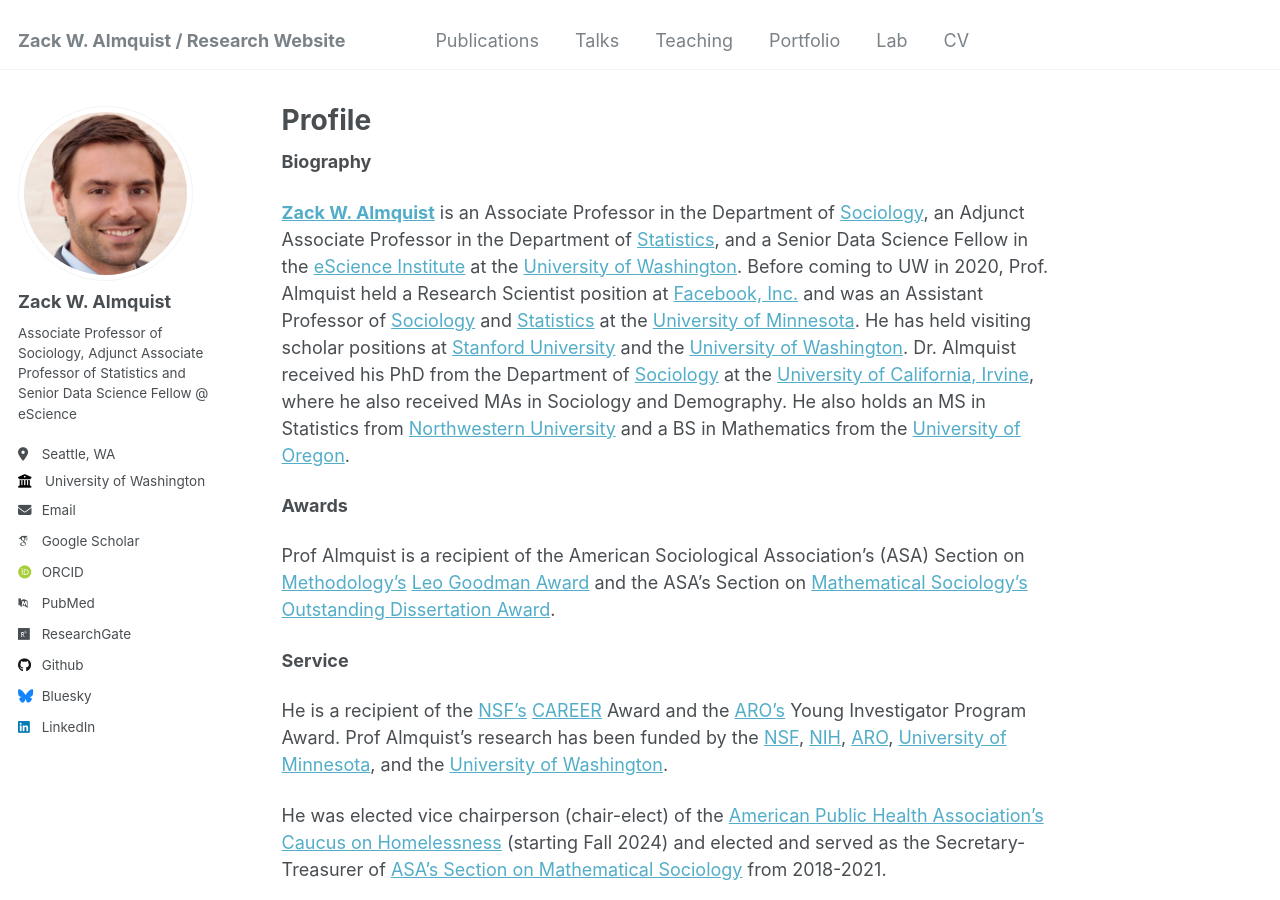
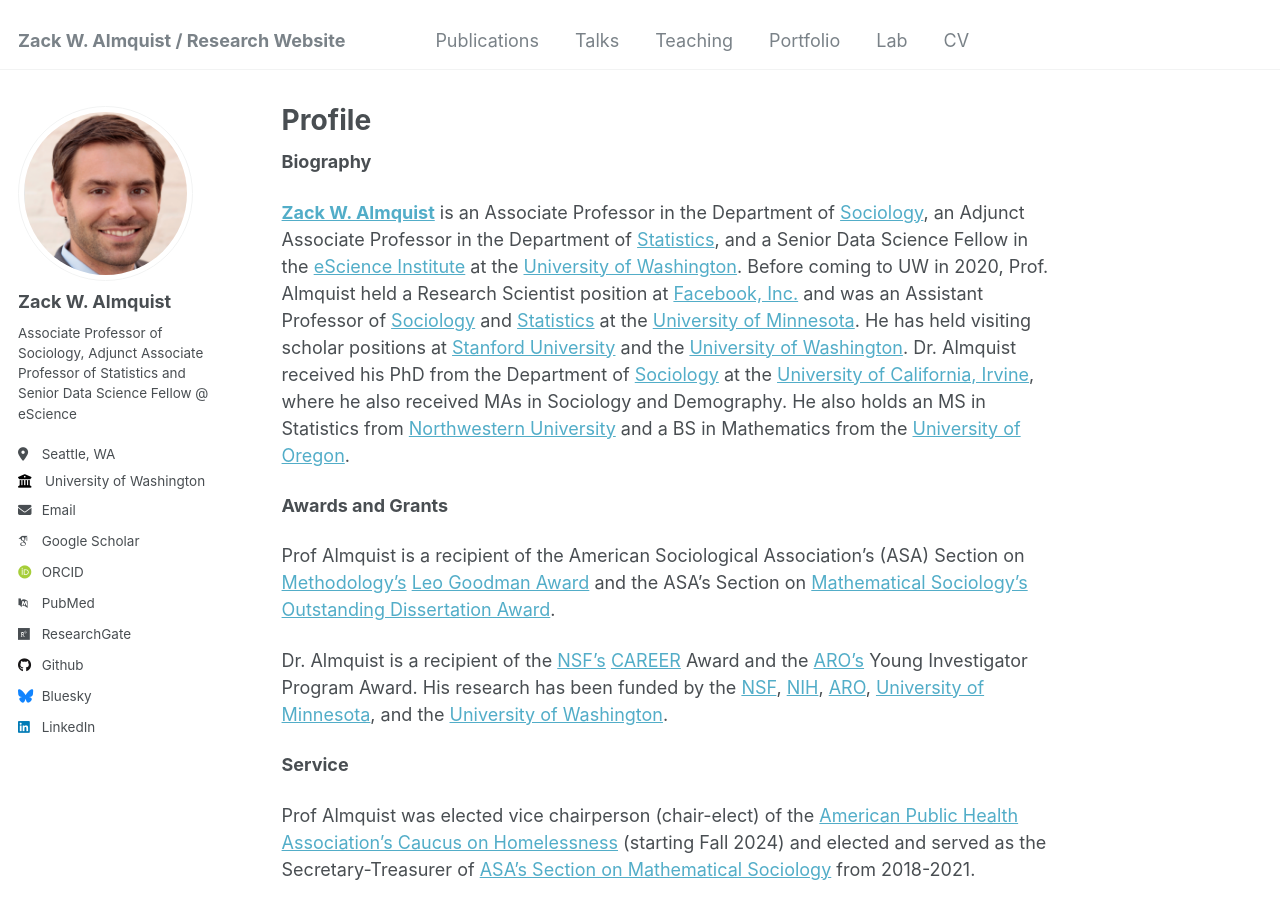
Before and after one commit to zalmquist/zalmquist.github.io, a Jekyll site: the page built from _pages/about.md, in a window 1280 px wide and 900 px high. Built offline with Jekyll 4.4.1, drawn with Linux system fonts in a browser that asks for light colours; some web fonts are replaced.

Commit message:
Update about.md

```diff
--- a/_pages/about.md
+++ b/_pages/about.md
@@ -11,15 +11,15 @@ redirect_from:
 
 **[Zack W. Almquist](https://soc.washington.edu/people/zack-almquist)** is an Associate Professor in the Department of [Sociology](https://soc.washington.edu/), an Adjunct Associate Professor in the Department of [Statistics](https://stat.uw.edu/), and a Senior Data Science Fellow in the [eScience Institute](https://escience.washington.edu/) at the [University of Washington](https://www.washington.edu/). Before coming to UW in 2020, Prof. Almquist held a Research Scientist position at [Facebook, Inc.](http://www.facebook.com) and was an Assistant Professor of [Sociology](http://www.soc.umn.edu/ Sociology) and [Statistics](http://www.stat.umn.edu/) at the [University of Minnesota](http://www.umn.edu/). He has held visiting scholar positions at [Stanford University](https://www.stanford.edu/) and the [University of Washington](https://www.washington.edu/). Dr. Almquist received his PhD from the Department of [Sociology](https://www.sociology.uci.edu/) at the [University of California, Irvine](https://uci.edu/), where he also received MAs in Sociology and Demography. He also holds an MS in Statistics from [Northwestern University](https://www.northwestern.edu/) and a BS in Mathematics from the [University of Oregon](https://www.uoregon.edu/).
 
-**Awards**
+**Awards and Grants**
 
 Prof Almquist is a recipient of the American Sociological Association's (ASA) Section on [Methodology's](https://www.asanet.org/asa-communities/sections/methodology) [Leo Goodman Award](https://www.asanet.org/communities-sections/sections/current-sections/methodology/methodology-award-recipient-history) and the ASA’s Section on [Mathematical Sociology's](http://www.asanet.org/asa-communities/sections/mathematical-sociology) [Outstanding Dissertation Award](http://www.asanet.org/sections/mathematical_past_recipients.cfm).
 
+Dr. Almquist is a recipient of the [NSF's](https://www.nsf.gov/) [CAREER](https://beta.nsf.gov/funding/opportunities/faculty-early-career-development-program-career) Award and the [ARO's](http://www.arl.army.mil/www/default.cfm?page=29) Young Investigator Program Award. His research has been funded by the [NSF](http://www.nsf.gov/ ), [NIH](https://www.nichd.nih.gov/), [ARO](http://www.arl.army.mil/www/default.cfm?page=29), [University of Minnesota](http://www.umn.edu/), and the [University of Washington](https://www.washington.edu/).
+
 **Service**
 
-He is a recipient of the [NSF's](https://www.nsf.gov/) [CAREER](https://beta.nsf.gov/funding/opportunities/faculty-early-career-development-program-career) Award and the [ARO's](http://www.arl.army.mil/www/default.cfm?page=29) Young Investigator Program Award. Prof Almquist’s research has been funded by the [NSF](http://www.nsf.gov/ ), [NIH](https://www.nichd.nih.gov/), [ARO](http://www.arl.army.mil/www/default.cfm?page=29), [University of Minnesota](http://www.umn.edu/), and the [University of Washington](https://www.washington.edu/).
-
-He was elected vice chairperson (chair-elect) of the [American Public Health Association's Caucus on Homelessness](https://www.apha.org/apha-communities/caucuses/caucus-on-homelessness) (starting Fall 2024) and elected and served as the Secretary-Treasurer of [ASA's Section on Mathematical Sociology](http://www.asanet.org/asa-communities/sections/mathematical-sociology) from 2018-2021.
+Prof Almquist was elected vice chairperson (chair-elect) of the [American Public Health Association's Caucus on Homelessness](https://www.apha.org/apha-communities/caucuses/caucus-on-homelessness) (starting Fall 2024) and elected and served as the Secretary-Treasurer of [ASA's Section on Mathematical Sociology](http://www.asanet.org/asa-communities/sections/mathematical-sociology) from 2018-2021.
 
 He is the Editor-in-Chief of the [Journal of Mathematical Sociology](https://www.tandfonline.com/journals/gmas20). He also served or serves on the Editorial Boards for the journals [*Social Networks*](https://www.journals.elsevier.com/social-networks/), [*Sociological Perspectives*](https://journals.sagepub.com/home/spx), [*Population and Environment*](https://www.springer.com/journal/11111/), and  [*Sociological Methodology*](http://journals.sagepub.com/home/smx).
 
```
